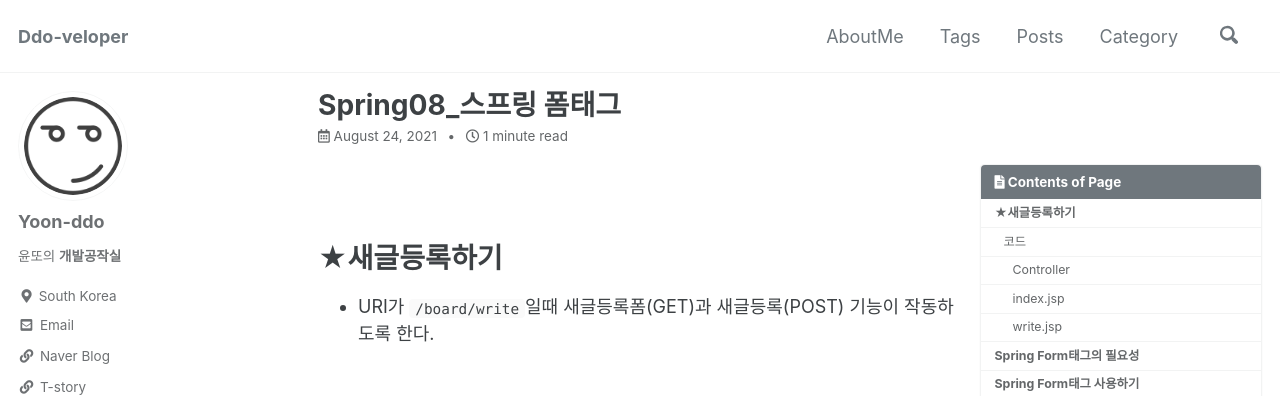
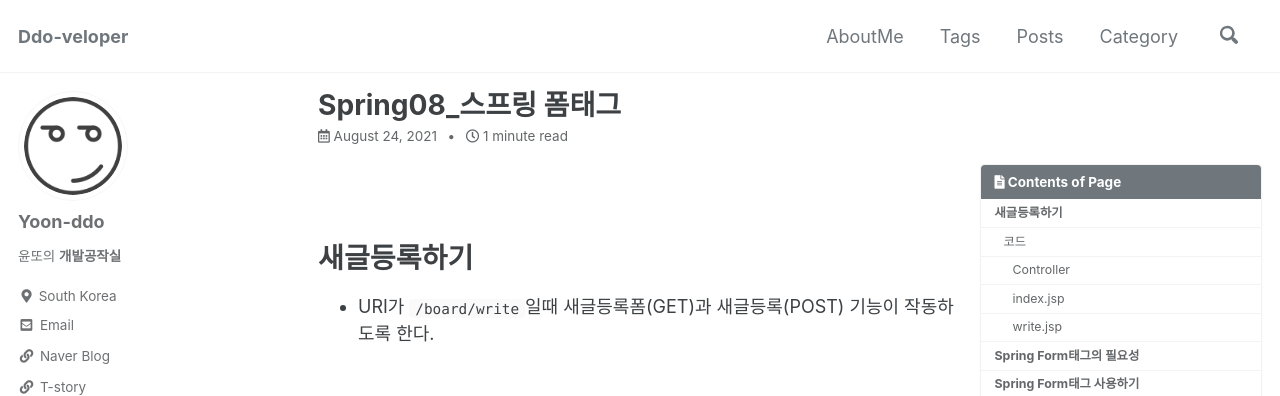
Before and after one commit to Yoon-ddo/Yoon-ddo.github.io, a Jekyll site: the page built from _posts/2021-08-24-Spring08_스프링 폼태그.md, in a window 1280 px wide and 900 px high. Shown: the top 396 px of the window. Built offline with Jekyll 4.4.1, drawn with Linux system fonts in a browser that asks for light colours; cached includes are drawn as plain includes.

```diff
--- a/_posts/2021-08-24-Spring08_스프링 폼태그.md
+++ b/_posts/2021-08-24-Spring08_스프링 폼태그.md
@@ -13,7 +13,7 @@ tags:
 
 <br><br>
 
-# ★새글등록하기
+# 새글등록하기
 * URI가 `/board/write`일때 새글등록폼(GET)과 새글등록(POST) 기능이 작동하도록 한다.
 
 
```
